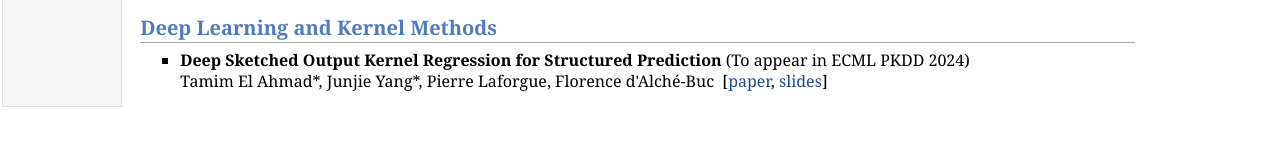
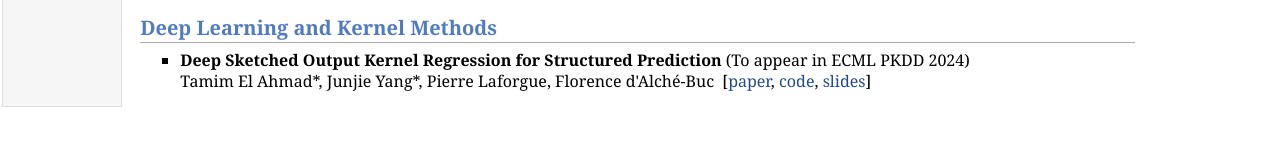
Before and after one commit to tamim-el/tamim-el.github.io, a plain HTML site: page publis.html in a window 1280 px wide. Shown: the part 266-412 px from the top of the page. Drawn offline with Linux system fonts and the light colour scheme.

Commit message:
Add files via upload

```diff
--- a/publis.html
+++ b/publis.html
@@ -35,7 +35,7 @@ Tamim El Ahmad, Pierre Laforgue, Florence d'Alché-Buc&nbsp;&nbsp;[<a target="_b
 <h2>Deep Learning and Kernel Methods</h2>
 <ul>
 <li><p><b>Deep Sketched Output Kernel Regression for Structured Prediction</b> (To appear in ECML PKDD 2024)<br />
-Tamim El Ahmad*, Junjie Yang*, Pierre Laforgue, Florence d'Alché-Buc&nbsp;&nbsp;[<a target="_blank" rel="noopener noreferrer" href="https://arxiv.org/abs/2406.09253">paper</a>, <a target="_blank" rel="noopener noreferrer" href="subfiles/slides_dsokr.pdf">slides</a>]</p>
+Tamim El Ahmad*, Junjie Yang*, Pierre Laforgue, Florence d'Alché-Buc&nbsp;&nbsp;[<a target="_blank" rel="noopener noreferrer" href="https://arxiv.org/abs/2406.09253">paper</a>, <a target="_blank" rel="noopener noreferrer" href="https://github.com/tamim-el/dsokr">code</a>, <a target="_blank" rel="noopener noreferrer" href="subfiles/slides_dsokr.pdf">slides</a>]</p>
 </li>
 </ul>
 </td>
```
